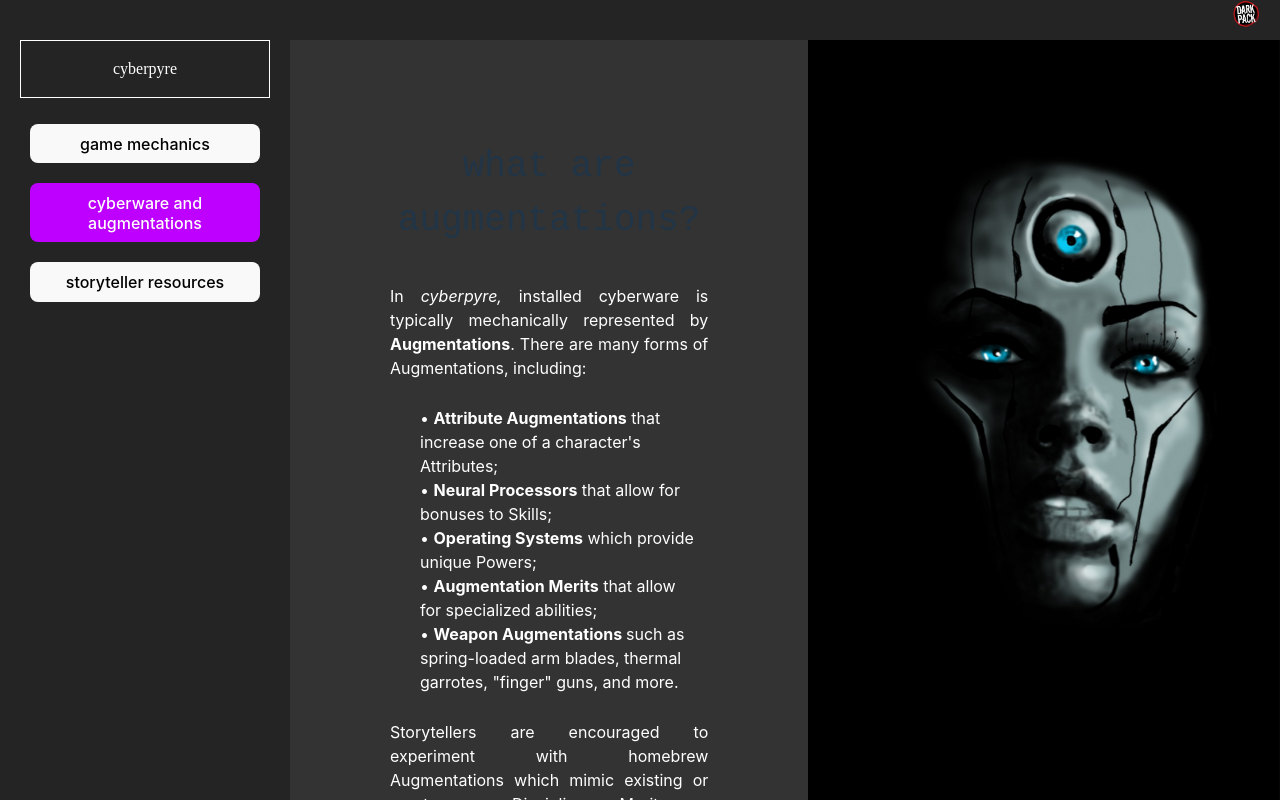
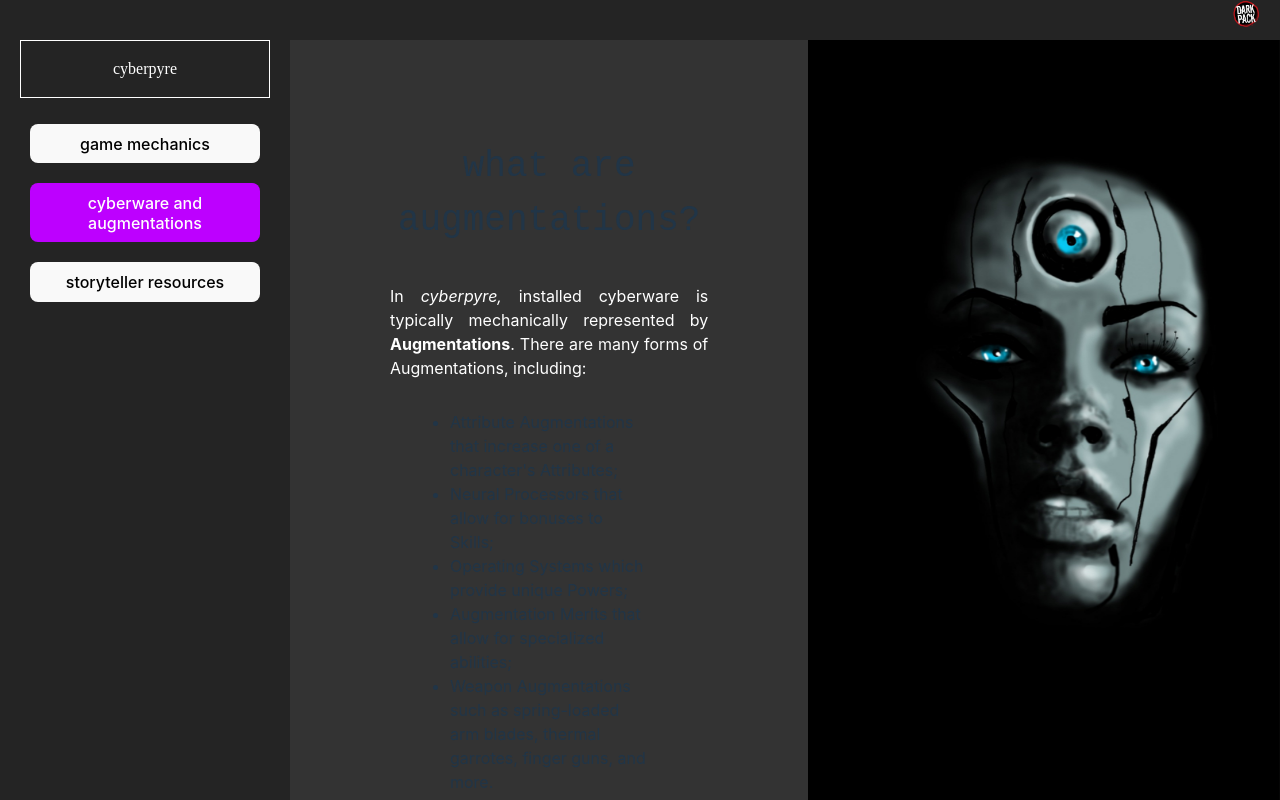
Before and after one commit to qpgdev/cyberpyre, a React (Vite) app: page /cyberware-and-augmentations/what-are-augmentations in a window 1280 px wide. Built offline with nearby package versions, Linux system fonts and the light colour scheme; the HTML template or start-up script is replaced by a standard one; a web font is replaced by a local one.

Commit message:
added BulletedUnorderedList component to WhatAreAugmentationsPage

```diff
--- a/src/components/cyberware-and-augmentations/WhatAreAugmentationsPage.tsx
+++ b/src/components/cyberware-and-augmentations/WhatAreAugmentationsPage.tsx
@@ -1,9 +1,27 @@
 import cyberSalubri from "../../assets/salubri-cyberpunk.jpg";
 import ExperimentalCyberwareTable from "./what-are-augmentations-page-components/ExperimentalCyberwareTable";
+
+import BulletedUnorderedList from "../lib/BulletedUnorderedList";
 
 // /home/qpgdev/dev/side-projects/cyberpyre/src/assets/salubri-cyberpunk.jpg
 
 function WhatAreAugmentations() {
+  const firstListItems = [
+    "Attribute Augmentations that increase one of a character's Attributes;",
+    "Neural Processors that allow for bonuses to Skills;",
+    "Operating Systems which provide unique Powers;",
+    "Augmentation Merits that allow for specialized abilities;",
+    "Weapon Augmentations such as spring-loaded arm blades, thermal garrotes, finger guns, and more.",
+  ];
+
+  const secondListItems = [
+    "Weak or niche experimental cyberware should begin with a Cyberware Density of 1;",
+    "Unremarkable or common experimental cyberware should begin with a Cyberware Density of 2;",
+    "Reasonably strong experimental cyberware should begin with a Cyberware Density of 3;",
+    "Very strong experimental cyberware should begin with a Cyberware Density of 4;",
+    "Powerful or story-altering experimental cyberware should begin with a Cyberware Density of 5.",
+  ];
+
   return (
     <div className="container">
       <div className="scrollable-div">
@@ -14,31 +32,11 @@ function WhatAreAugmentations() {
             represented by <strong>Augmentations</strong>. There are many forms
             of Augmentations, including:
           </p>
-          <div style={{ display: "flex" }}>
-            <p
-              className="game-mechanics-text"
-              style={{
-                padding: "10px",
-                marginTop: "0px",
-                marginBottom: "0px",
-                marginLeft: "20px",
-                marginRight: "0px",
-                textAlign: "left",
-              }}
-            >
-              &bull; <strong>Attribute Augmentations</strong> that increase one
-              of a character's Attributes; <br></br>
-              &bull; <strong>Neural Processors</strong> that allow for bonuses
-              to Skills; <br></br>
-              &bull; <strong>Operating Systems</strong> which provide unique
-              Powers; <br></br>
-              &bull; <strong>Augmentation Merits</strong> that allow for
-              specialized abilities; <br></br>
-              &bull; <strong>Weapon Augmentations </strong> such as
-              spring-loaded arm blades, thermal garrotes, "finger" guns, and
-              more. <br></br>
-            </p>
-          </div>
+
+          <BulletedUnorderedList
+            arrOfStrings={firstListItems}
+          ></BulletedUnorderedList>
+
           <p className="game-mechanics-text">
             Storytellers are encouraged to experiment with homebrew
             Augmentations which mimic existing or create new Disciplines,
@@ -49,45 +47,14 @@ function WhatAreAugmentations() {
             the game. After all, the full effects of “experimental” cyberware
             are hard to predict for both ripperdocs and Storytellers alike.
           </p>
-          <ExperimentalCyberwareTable></ExperimentalCyberwareTable>
+          <BulletedUnorderedList
+            arrOfStrings={secondListItems}
+          ></BulletedUnorderedList>
         </div>
       </div>
       <img className="setting-the-scene-img" src={cyberSalubri}></img>
     </div>
   );
 }
-/*
-        <div className='scrollable-div' style={{maxHeight: '95vh'}}>
-            <div style ={{ marginTop: '50px', marginLeft: '200px'}}>
-                <p className="setting-the-scene-title">
-                    what are augmentations?
-                </p>
-            <div style={{display:'flex'}}>
-                <div style={{margin: '40px', marginTop: '0px'}}>
-                    <p className='game-mechanics-text' style={{marginTop: '0px', textAlign: 'left'}}>
-                        In cyberpyre, installed cyberware is typically mechanically represented by <strong>Augmentations</strong>.
-                        There are many forms of Augmentations, including:
-                    </p>
-                    <div style={{display: 'flex'}}>
-                        <p className ='game-mechanics-text' style={{padding: '10px', marginTop: '0px', marginBottom: '0px', marginLeft: '20px', marginRight: '0px', textAlign: 'left'}}>
-                            &bull; <strong>Attribute Augmentations</strong> that increase one of a character's Attributes; <br></br>
-                            &bull; <strong>Neural Processors</strong> that allow for bonuses to Skills; <br></br>
-                            &bull; <strong>Operating Systems</strong> which provide unique Powers; <br></br>
-                            &bull; <strong>Augmentation Merits</strong> that allow for specialized abilities; <br></br>
-                            &bull; <strong>Weapon</strong> Augmentations. <br></br>
-                        </p>
-                    </div>
-                    <p className='game-mechanics-text'>
-                        Storytellers are encouraged to experiment with homebrew Augmentations which mimic existing or create new Disciplines, Merits, or Advantages.
-                        The Cyberware Density will vary depending on the strength of the Merit itself in the chronicle,
-                        and it is left to Storyteller discretion whether the Cyberware Density of a custom piece of equipment needs to be increased at all during the course of the game.
-                        After all, the full effects of “experimental” cyberware are hard to predict for both ripperdocs and Storytellers alike.
-                    </p>
-                    <ExperimentalCyberwareTable></ExperimentalCyberwareTable>
-                </div>
-                <img src={cyberSalubri} style={{ height: '95vh'}}></img>
-            </div>
-        </div>
-    </div>
-*/
+
 export default WhatAreAugmentations;
--- a/src/components/cyberware-and-augmentations/what-are-augmentations-page-components/ExperimentalCyberwareTable.tsx
+++ /dev/null
@@ -1,30 +0,0 @@
-function ExperimentalCyberwareTable() {
-  return (
-    <div className="scrollable-div" style={{ maxHeight: "95vh" }}>
-      <ul>
-        <li style={{ listStylePosition: "outside", textAlign: "left" }}>
-          Weak or niche experimental cyberware should begin with a Cyberware
-          Density of 1;
-        </li>
-        <li style={{ listStylePosition: "outside", textAlign: "left" }}>
-          Unremarkable or common experimental cyberware should begin with a
-          Cyberware Density of 2;
-        </li>
-        <li style={{ listStylePosition: "outside", textAlign: "left" }}>
-          Reasonably strong experimental cyberware should begin with a Cyberware
-          Density of 3;
-        </li>
-        <li style={{ listStylePosition: "outside", textAlign: "left" }}>
-          Very strong experimental cyberware should begin with a Cyberware
-          Density of 4;
-        </li>
-        <li style={{ listStylePosition: "outside", textAlign: "left" }}>
-          Powerful or story-altering experimental cyberware should begin with a
-          Cyberware Density of 5.
-        </li>
-      </ul>
-    </div>
-  );
-}
-
-export default ExperimentalCyberwareTable;
```
